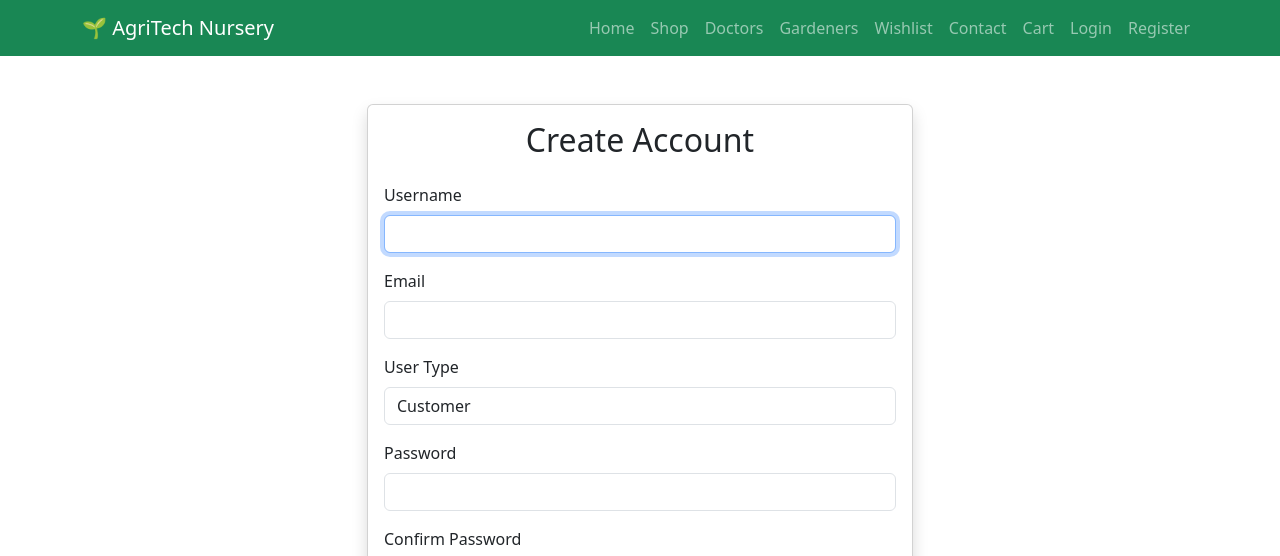
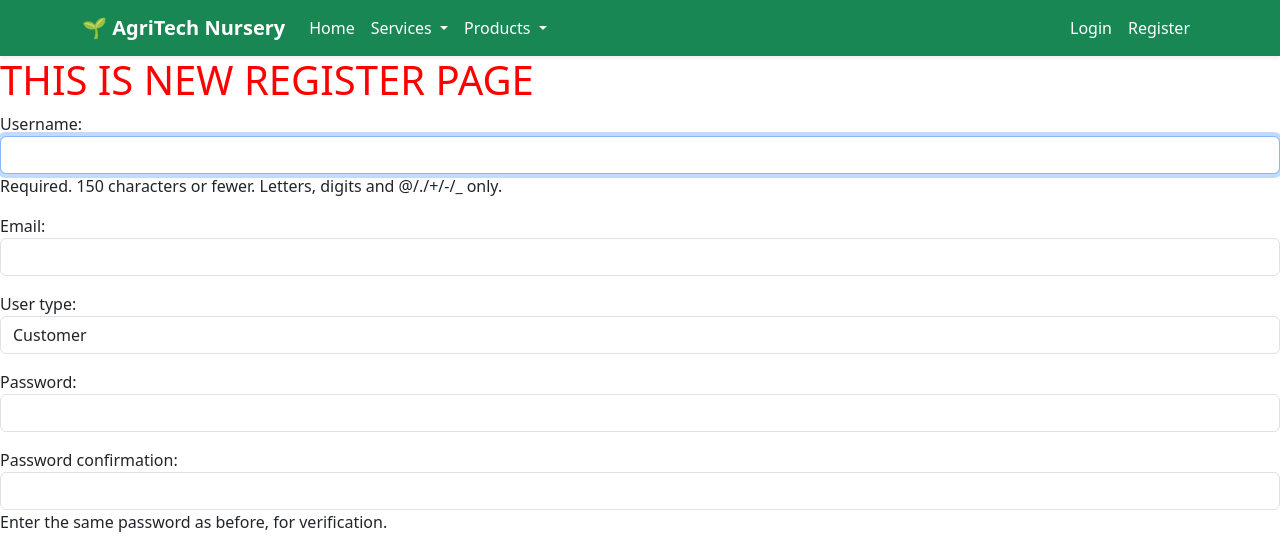
Before and after one commit to technosthanintern4/AgriTechProject, a Django app: page /accounts/register/ in a window 1280 px wide. Shown: the top 556 px of the page. Run offline with Django 5.2, Linux system fonts and the light colour scheme.

Commit message:
Updated premium navbar with services products cart profile and logout

```diff
--- a/templates/accounts/register.html
+++ b/templates/accounts/register.html
@@ -1,6 +1,11 @@
 {% extends 'base.html' %}
 
 {% block content %}
+<h1 style="color:red;">
+THIS IS NEW REGISTER PAGE
+</h1>
+
+{{ form.as_p }}
 
 <div class="container py-5">
 
--- a/templates/base.html
+++ b/templates/base.html
@@ -6,6 +6,9 @@
     <title>AgriTech Nursery</title>
 
     <link href="https://cdn.jsdelivr.net/npm/bootstrap@5.3.7/dist/css/bootstrap.min.css" rel="stylesheet">
+    <link rel="stylesheet"
+    href="https://cdn.jsdelivr.net/npm/bootstrap-icons@1.11.3/font/bootstrap-icons.min.css">
+
 </head>
 <body>
 
--- a/templates/includes/navbar.html
+++ b/templates/includes/navbar.html
@@ -1,7 +1,10 @@
-<nav class="navbar navbar-expand-lg navbar-dark bg-success">
+{% load static %}
+
+<nav class="navbar navbar-expand-lg navbar-dark bg-success shadow-sm">
     <div class="container">
 
-        <a class="navbar-brand" href="/">
+        <!-- Logo -->
+        <a class="navbar-brand fw-bold d-flex align-items-center" href="/">
             🌱 AgriTech Nursery
         </a>
 
@@ -16,88 +19,212 @@
 
         <div class="collapse navbar-collapse" id="navbarNav">
 
-            <ul class="navbar-nav ms-auto">
+            <!-- Left Side -->
+            <ul class="navbar-nav">
 
+                <!-- Home -->
                 <li class="nav-item">
-                    <a class="nav-link" href="/">
+                    <a class="nav-link text-white" href="/">
                         Home
                     </a>
                 </li>
 
-                <li class="nav-item">
-                    <a class="nav-link" href="/products/">
-                        Shop
+                <!-- Services -->
+                <li class="nav-item dropdown">
+
+                    <a class="nav-link dropdown-toggle text-white"
+                       href="#"
+                       role="button"
+                       data-bs-toggle="dropdown">
+
+                        Services
+
+                    </a>
+
+                    <ul class="dropdown-menu shadow">
+
+                        <li>
+                            <a class="dropdown-item"
+                               href="/doctors/">
+
+                                Doctors Consultation
+
                             </a>
                         </li>
 
-                <li class="nav-item">
-                    <a class="nav-link" href="/doctors/">
-                        Doctors
+                        <li>
+                            <a class="dropdown-item"
+                               href="{% url 'gardener_list' %}">
+
+                                Gardeners
+
                             </a>
                         </li>
 
-                <li class="nav-item">
-                    <a class="nav-link" href="{% url 'gardener_list' %}">
+                        <li>
+                            <a class="dropdown-item"
+                               href="/consultations/">
 
-                        Gardeners
+                                All Services
+
                             </a>
                         </li>
 
-                <li class="nav-item">
-                <a class="nav-link"href="/wishlist/">
+                    </ul>
 
-                       Wishlist
+                </li>
+
+                <!-- Products -->
+                <li class="nav-item dropdown">
+
+                    <a class="nav-link dropdown-toggle text-white"
+                       href="#"
+                       role="button"
+                       data-bs-toggle="dropdown">
+
+                        Products
+
+                    </a>
+
+                    <ul class="dropdown-menu shadow">
+
+                        <li>
+                            <a class="dropdown-item"
+                               href="/products/">
+
+                                Plants
 
                             </a>
                         </li>
-                <li class="nav-item">
-                    <a class="nav-link" href="#">
-                        Contact
+
+                        <li>
+                            <a class="dropdown-item"
+                               href="/products/">
+
+                                Accessories
+
                             </a>
                         </li>
 
-                {% if user.is_authenticated %}
+                        <li>
+                            <a class="dropdown-item"
+                               href="/products/">
 
+                                All Products
 
-               <li class="nav-item">
-                  <a class="nav-link" href="{% url 'dashboard' %}">
-                   My Account
                             </a>
                         </li>
 
-<li class="nav-item">
-    <a class="nav-link" href="/cart/">
-        Cart
-    </a>
+                    </ul>
+
                 </li>
 
+            </ul>
+
+
+            <!-- Right Side -->
+            <ul class="navbar-nav ms-auto align-items-center">
+
+                {% if user.is_authenticated %}
+
+                <!-- Cart -->
+                <li class="nav-item me-4 position-relative">
+
+                    <a class="nav-link text-white"
+                       href="/cart/">
+
+                        <i class="bi bi-cart3 fs-4"></i>
+
+                        {% if request.session.cart %}
+                        <span class="position-absolute top-0 start-100 translate-middle badge rounded-pill bg-danger">
+                            {{ request.session.cart|length }}
+                        </span>
+                        {% endif %}
+
+                    </a>
+
+                </li>
+
+
+                <!-- Profile Dropdown -->
+                <li class="nav-item dropdown me-3">
+
+                    <a class="nav-link dropdown-toggle d-flex align-items-center"
+                       href="#"
+                       role="button"
+                       data-bs-toggle="dropdown">
+
+                        <img
+                            src="https://cdn-icons-png.flaticon.com/512/3135/3135715.png"
+                            width="42"
+                            height="42"
+                            class="rounded-circle border border-light">
+
+                        <span class="ms-2 text-white fw-semibold">
+
+                            {{ user.username }}
+
+                        </span>
+
+                    </a>
+
+                    <ul class="dropdown-menu dropdown-menu-end shadow">
+
+                        <li>
+
+                            <a class="dropdown-item"
+                               href="{% url 'profile' %}">
+
+                                <i class="bi bi-pencil-square me-2"></i>
+
+                                Edit Profile
+
+                            </a>
+
+                        </li>
+
+                    </ul>
+
+                </li>
+
+
+                <!-- Logout -->
                 <li class="nav-item">
-    <a class="nav-link" href="/accounts/logout/">
+
+                    <a class="btn btn-danger btn-sm"
+                       href="{% url 'logout' %}">
+
+                        <i class="bi bi-box-arrow-right me-1"></i>
+
                         Logout
+
                     </a>
+
                 </li>
 
                 {% else %}
 
                 <li class="nav-item">
-    <a class="nav-link" href="/cart/">
-        Cart
+
+                    <a class="nav-link text-white"
+                       href="{% url 'login' %}">
+
+                        Login
+
                     </a>
+
                 </li>
 
                 <li class="nav-item">
-    <a class="nav-link" href="/accounts/login/">
-        Login
+
+                    <a class="nav-link text-white"
+                       href="{% url 'register' %}">
+
+                        Register
+
                     </a>
+
                 </li>
-
-<li class="nav-item">
-    <a class="nav-link" href="/accounts/register/">
-        Register
-    </a>
-</li>
-
-
 
                 {% endif %}
 
```
Lines whose indentation alone changed are shown as unchanged.
